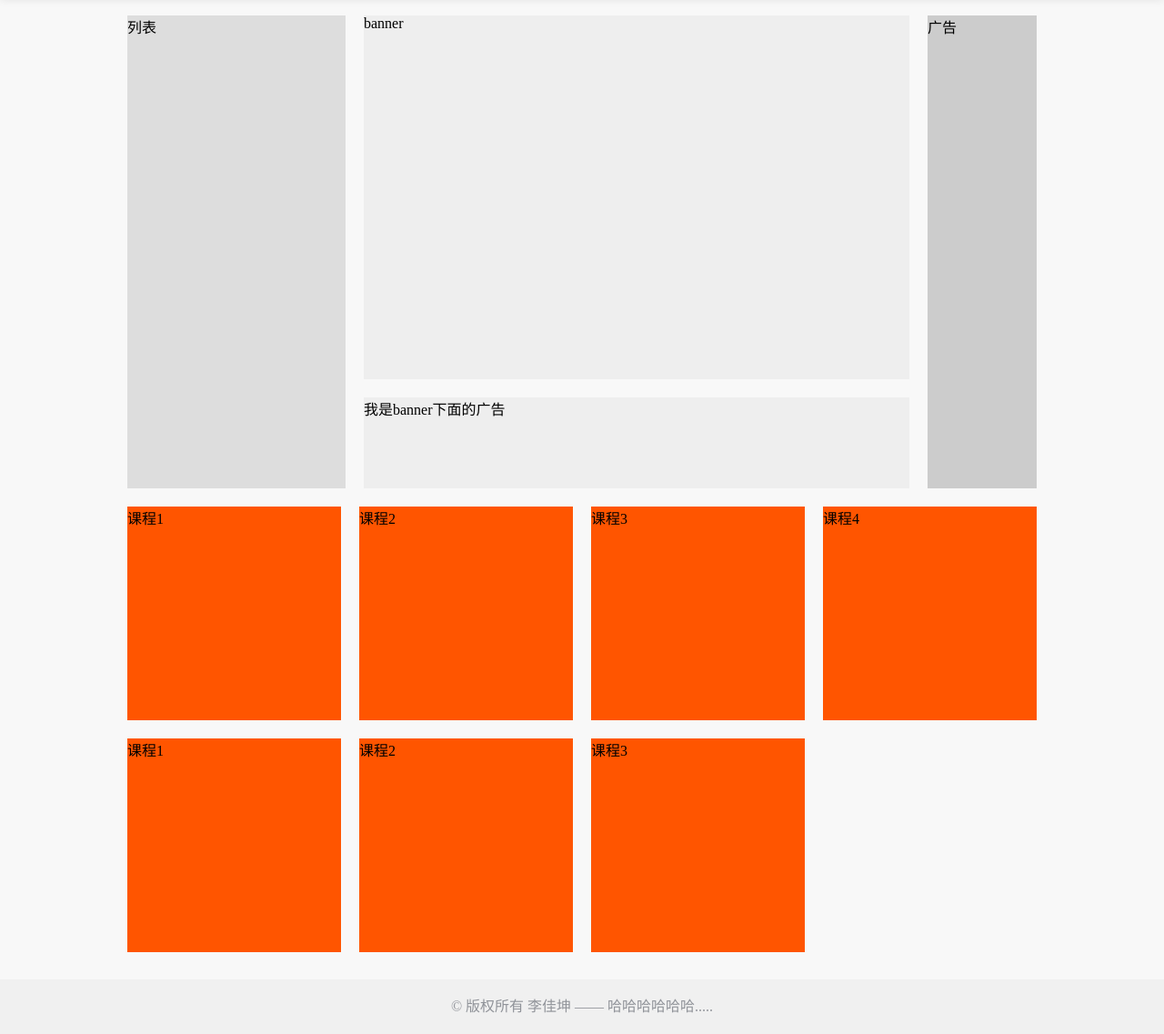
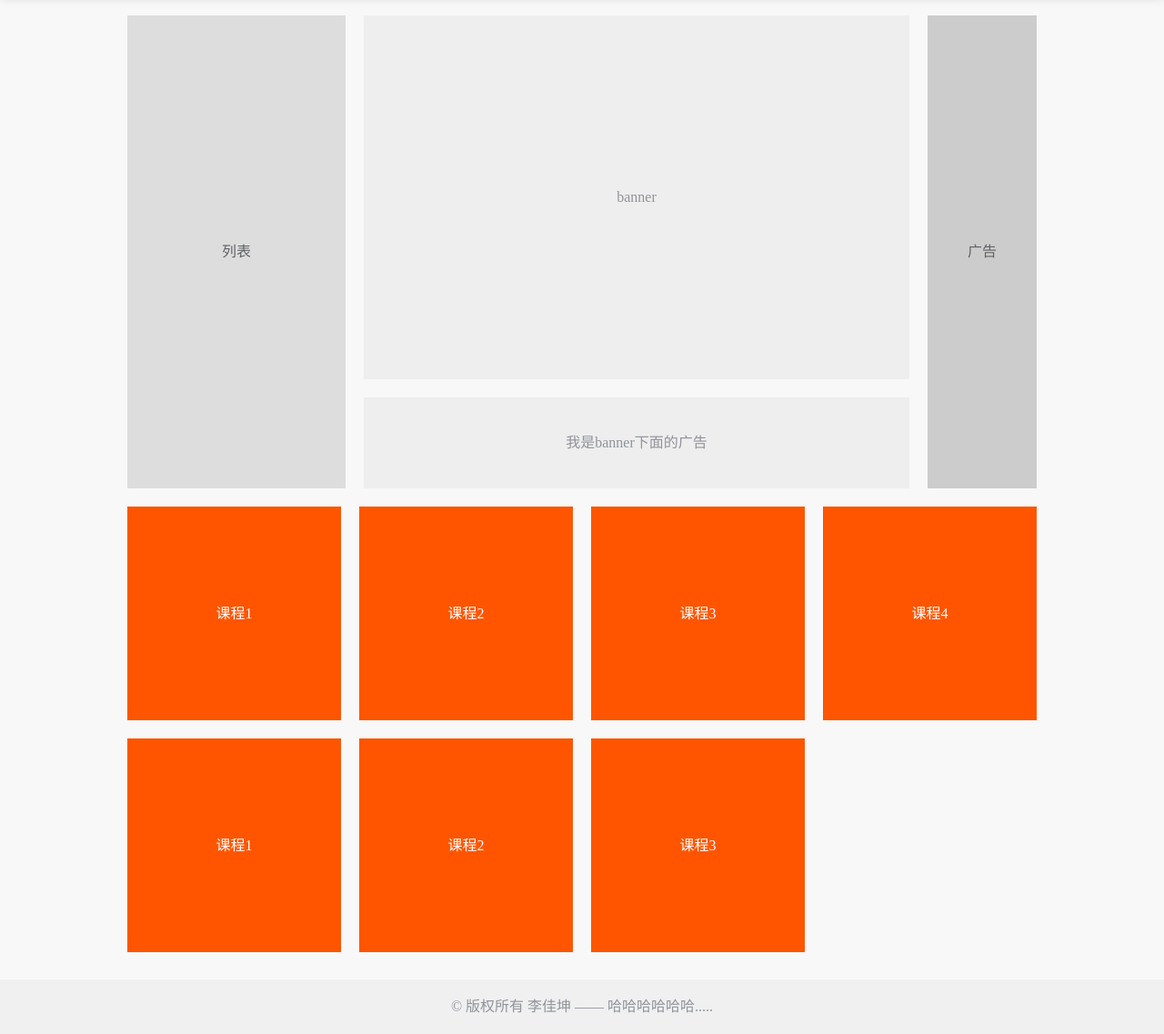
Before and after one commit to DesnLee/practice, a plain HTML site: page float/float.html in a window 1280 px wide. Shown: the part 131-1268 px from the top of the page at 91% size. Drawn offline with Linux system fonts and the light colour scheme.

Commit message:
瞎写点居中

```diff
--- a/float/float.css
+++ b/float/float.css
@@ -80,8 +80,11 @@ li{
     width: 240px;
     margin-right: 20px;
     float: left;
-    height: 520px;
     background-color: #ddd;
+    text-align: center;
+    line-height: 520px;
+    font-size: 16px;
+    color: #606266;
 }
 
 .bannerarea{
@@ -92,21 +95,30 @@ li{
 }
 .banner{
     background-color: #eee;
-    height: 400px;
+    text-align: center;
+    line-height: 400px;
+    font-size: 16px;
+    color: #909399;
 }
 
 .bannerad{
     margin-top: 20px;
     background-color: #eee;
-    height: 100px;
+    text-align: center;
+    line-height: 100px;
+    font-size: 16px;
+    color: #909399;
 }
 
 .ad{
     width: 120px;
     margin-right: 20px;
     float: left;
-    height: 520px;
     background-color: #ccc;
+    text-align: center;
+    line-height: 520px;
+    font-size: 16px;
+    color: #606266;
 }
 main{
     width: 1000px;
@@ -123,6 +135,10 @@ main{
     width: 1000px;
     margin-left: auto;
     margin-right: auto;
+    text-align: center;
+    line-height: 235px;
+    font-size: 16px;
+    color: #fff;
 }
 
 .ClassList > div{
@@ -132,7 +148,6 @@ main{
 
 .ClassList > div > div{
     background-color: #f50;
-    height: 235px;
     width: 235px;
     margin-right: 20px;
     float: left;
```
